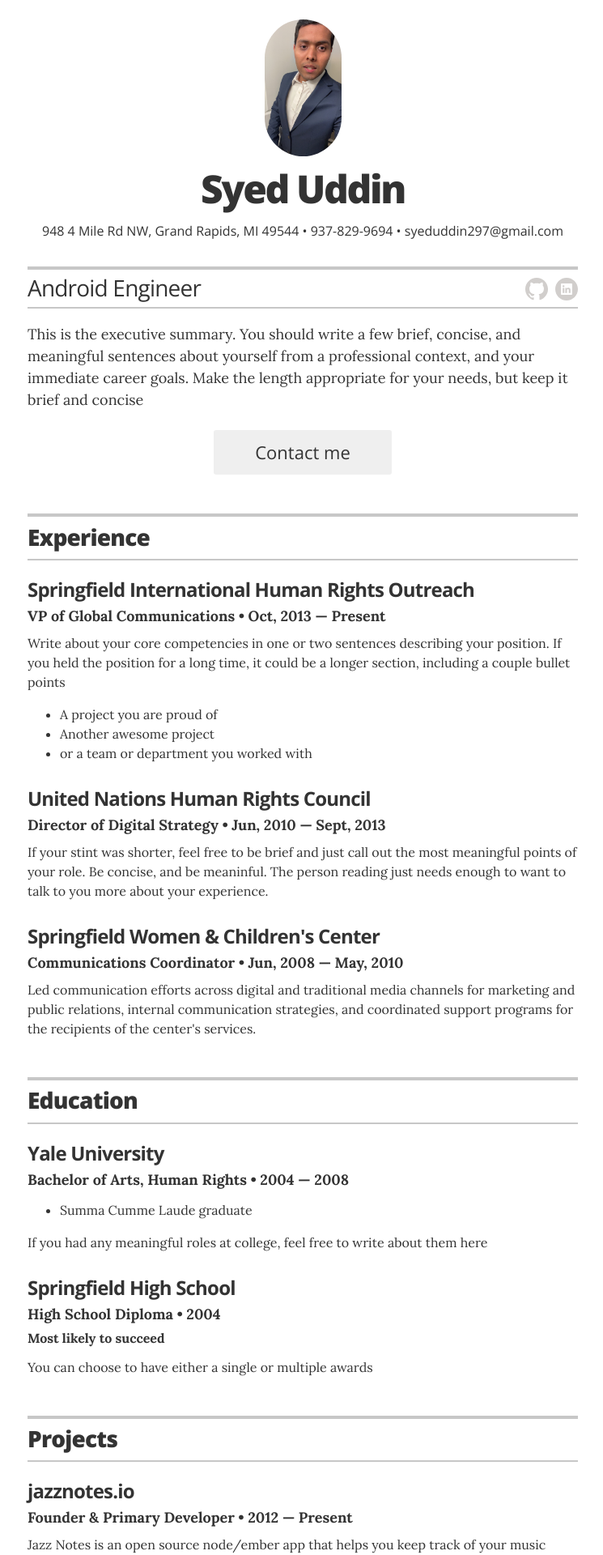
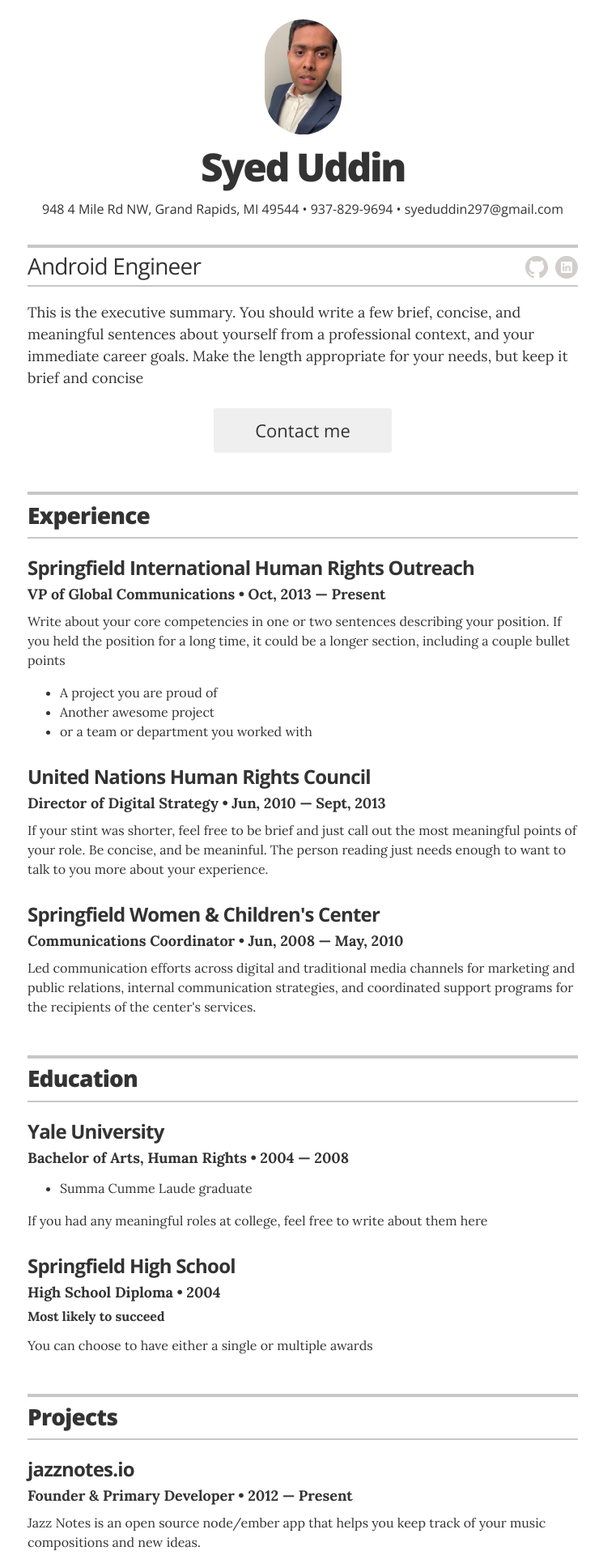
Before and after one commit to Waqaruddin/resume, a Jekyll site: the page built from index.html, in a window 1280 px wide. Shown: the top 1920 px of the page at 81% size, without its empty margins (266-1011 px from the left). Built offline with Jekyll 4.4.1, drawn with Linux system fonts in a browser that asks for light colours.

Commit message:
Update avatar

```diff
--- a/_layouts/resume.html
+++ b/_layouts/resume.html
@@ -13,7 +13,7 @@
 
         <!-- You can turn off the avatar in _config.yml by setting to false -->
         {% if site.resume_avatar == 'true' %}
-        <img src="images/resumepic.jpg" alt="my photo" class="avatar no-print" itemprop="image">
+        <img src="images/avatar2.jpg" alt="my photo" class="avatar no-print" itemprop="image">
         {% endif %}
 
         <!-- Your name is defined in the _config.yml file -->
```
Also changed, not shown: images/avatar2.jpg (added).
